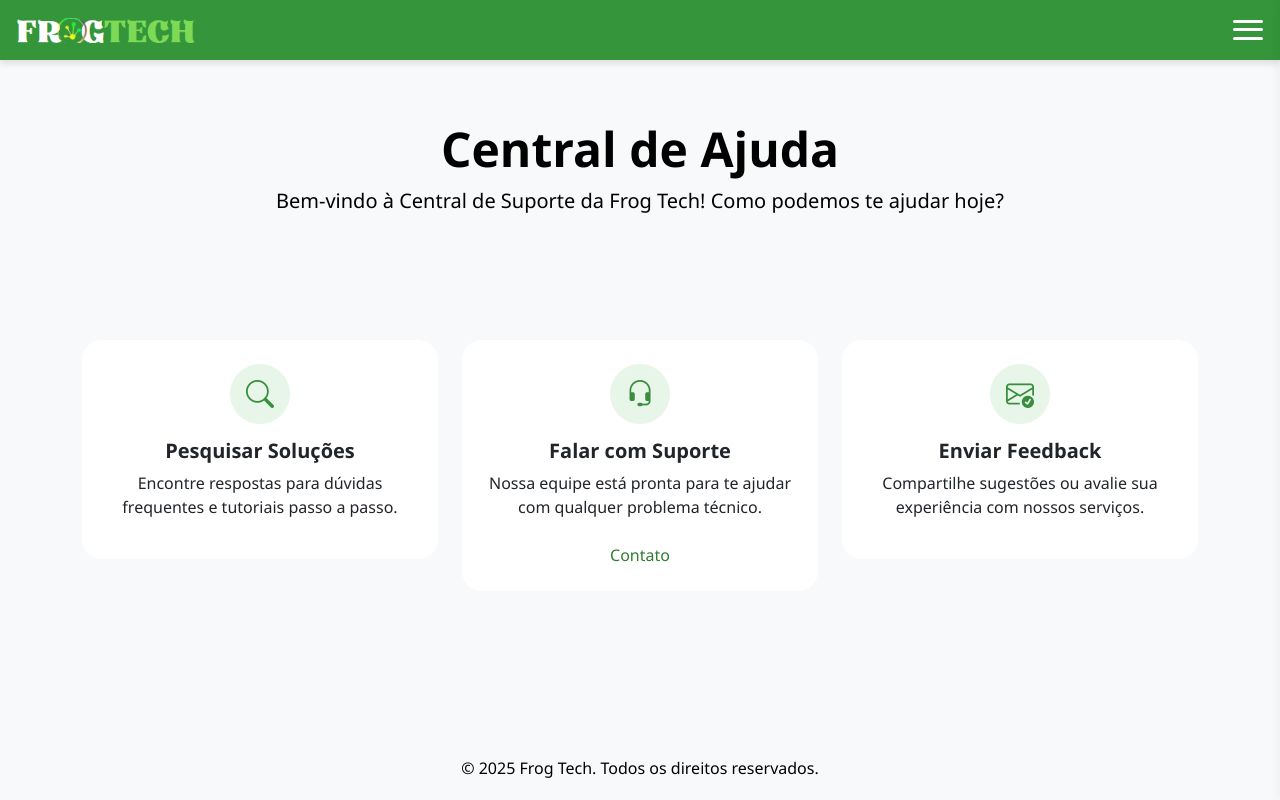
After one commit to FeJoestar18/Projeto-3-semestre-Curso-CC, a PHP site: page /Projeto-3-semestre-Curso-CC/pages-usuario/ajuda.php in a window 1280 px wide. The commit adds this page. Run offline with PHP 8.4, Linux system fonts and the light colour scheme; the visitor is signed in with stand-in values (Sample User, id 1).

Commit message:
Remove página de ajuda antiga e adiciona nova página de ajuda com estilos CSS. Atualiza links de navegação para a nova página de ajuda em várias seções do site.

```diff
--- /dev/null
+++ b/FROG-TECH/css/css-usuarios/ajuda.css
@@ -0,0 +1,36 @@
+body {
+      background-color: #f8f9fa;
+      font-family: 'Segoe UI', sans-serif;
+      padding-top: 60px;
+    }
+
+    .hero {
+      color: rgb(0, 0, 0);
+      padding: 60px 20px;
+      text-align: center;
+      border-radius: 0 0 40px 40px;
+    }
+
+    .card-help {
+      transition: all 0.3s ease-in-out;
+      border: none;
+      border-radius: 20px;
+    }
+
+    .card-help:hover {
+      transform: translateY(-5px);
+      box-shadow: 0 0 20px rgba(0,0,0,0.1);
+    }
+
+    .icon-box {
+      width: 60px;
+      height: 60px;
+      background-color: #e8f5e9;
+      border-radius: 50%;
+      display: flex;
+      align-items: center;
+      justify-content: center;
+      margin: 0 auto 15px;
+      color: #388e3c;
+      font-size: 28px;
+    }
--- a/FROG-TECH/pages-usuario/Tela-home-usuario.php
+++ b/FROG-TECH/pages-usuario/Tela-home-usuario.php
@@ -76,7 +76,7 @@ if (isset($_SESSION['user_id']) && isset($_SESSION['role_id']) && $_SESSION['rol
     </div>
 
     <div class="floating-button" title="Pagina de Ajuda Usuário">
-        <a href="../pages-usuario/ajudaUsuario.php" target="_blank">
+        <a href="../pages-usuario/ajuda.php" target="_blank">
             <img src="<?= BASE_URL ?>img/logo/FrogTech-logo.png" alt="Frog Tech Logo" width="40">
         </a>
     </div>
--- /dev/null
+++ b/FROG-TECH/pages-usuario/ajuda.php
@@ -0,0 +1,102 @@
+<?php
+
+session_start();
+include("../Controller/protect.php");
+include("../Controller/Conect/conecao.php");
+include_once('../Controller/Conect/config-url.php');
+include_once('../Controller/func/exibir-modal-verificar-role_id.php');
+
+if (isset($_SESSION['user_id']) && isset($_SESSION['role_id']) && $_SESSION['role_id'] === 3) {
+
+} else {
+    $imgUrl = BASE_URL . "/img/Modal-Error.png";
+    exibirModal($imgUrl);
+    exit;
+}
+
+?>
+<!DOCTYPE html>
+<html lang="pt-br">
+<head>
+  <meta charset="UTF-8">
+  <meta name="viewport" content="width=device-width, initial-scale=1">
+  <title>Central de Ajuda - Frog Tech</title>
+  <link href="https://cdn.jsdelivr.net/npm/bootstrap@5.3.3/dist/css/bootstrap.min.css" rel="stylesheet">
+  <link href="https://cdn.jsdelivr.net/npm/bootstrap-icons@1.10.5/font/bootstrap-icons.css" rel="stylesheet">
+
+  <style>
+
+  </style>
+<link rel="stylesheet" href="<?= BASE_URL ?>/css/css-usuarios/ajuda.css">
+    <link rel="stylesheet" href="<?= BASE_URL ?>/css/layouts/header.css">
+    <link rel="stylesheet" href="<?= BASE_URL ?>/css/layouts/footer2.css">
+    <link rel="stylesheet" href="<?= BASE_URL ?>/css/layouts/Nav-Bar.css">
+</head>
+<body>
+    <header>
+        <div class="logo">
+            <img src="<?= BASE_URL ?>img/logo/LogoHeader.png" alt="Frog Tech Logo">
+        </div>
+        <div class="menu-icon" id="menuIcon">
+            <div class="bar"></div>
+            <div class="bar"></div>
+            <div class="bar"></div>
+        </div>
+    </header>
+
+    <div class="sidebar" id="sidebarMenu">
+        <ul>
+          <li><a href="<?= BASE_URL ?>pages-usuario/Tela-home-usuario.php">Home</a></li>
+            <li><a href="<?= BASE_URL ?>pages-usuario/loja/loja.php">Loja</a></li>
+            <li><a href="<?= BASE_URL ?>pages-usuario/loja/carrinho.php">Carrinho de Compras</a></li>
+            <li><a href="<?= BASE_URL ?>pages-usuario/usuario-pages/pagina-usuario.php">Perfil de Usuário</a></li>
+            <li><a href="<?= BASE_URL ?>Controller/logout.php" class="logout">Sair</a></li>
+        </ul>
+    </div>
+
+    <div class="overlay" id="overlay"></div>
+
+  <section class="hero">
+    <h1 class="display-5 fw-bold">Central de Ajuda</h1>
+    <p class="lead">Bem-vindo à Central de Suporte da Frog Tech! Como podemos te ajudar hoje?</p>
+  </section>
+
+  <div class="container py-5">
+    <div class="row g-4">
+      <div class="col-md-4">
+        <div class="card card-help text-center p-4">
+          <div class="icon-box"><i class="bi bi-search"></i></div>
+          <h5 class="fw-bold">Pesquisar Soluções</h5>
+          <p>Encontre respostas para dúvidas frequentes e tutoriais passo a passo.</p>
+        </div>
+      </div>
+      <div class="col-md-4">
+        <div class="card card-help text-center p-4">
+          <div class="icon-box"><i class="bi bi-headset"></i></div>
+          <h5 class="fw-bold">Falar com Suporte</h5>
+          <p>Nossa equipe está pronta para te ajudar com qualquer problema técnico.</p>
+          <a href="<?= BASE_URL ?>pages-usuario/fale-conosco-user/fale-conosco-user.php" class="mt-2 d-inline-block" style="color: #2E7D32; text-decoration: none;">
+            Contato
+          </a>
+        </div>
+      </div>
+      <div class="col-md-4">
+        <div class="card card-help text-center p-4">
+          <div class="icon-box"><i class="bi bi-envelope-check"></i></div>
+          <h5 class="fw-bold">Enviar Feedback</h5>
+          <p>Compartilhe sugestões ou avalie sua experiência com nossos serviços.</p>
+        </div>
+      </div>
+    </div>
+  </div>
+
+<footer>
+        <div class="footer-content">
+            <p>&copy; 2025 Frog Tech. Todos os direitos reservados.</p>
+        </div>
+    </footer>
+
+  <script src="../js/Nav-Bar.js"></script>
+  <script src="https://cdn.jsdelivr.net/npm/bootstrap@5.3.3/dist/js/bootstrap.bundle.min.js"></script>
+</body>
+</html>
--- a/FROG-TECH/pages-usuario/fale-conosco-user/fale-conosco-user.php
+++ b/FROG-TECH/pages-usuario/fale-conosco-user/fale-conosco-user.php
@@ -86,6 +86,12 @@ $questions = $stmt->fetchAll(PDO::FETCH_ASSOC);
         </ul>
     </div>
 
+<div class="floating-button" title="Pagina de Ajuda Usuário">
+        <a href="<?= BASE_URL ?>pages-usuario/ajuda.php" target="_blank">
+            <img src="<?= BASE_URL ?>img/logo/FrogTech-logo.png" alt="Frog Tech Logo" width="40">
+        </a>
+    </div>
+
     <footer>
         <p>&copy; 2025 Frog Tech. Todos os direitos reservados.</p>
     </footer>
--- a/FROG-TECH/pages-usuario/loja/carrinho.php
+++ b/FROG-TECH/pages-usuario/loja/carrinho.php
@@ -58,7 +58,7 @@ $total = 0;
 <div class="overlay" id="overlay"></div>
 
 <div class="floating-button" title="Pagina de Ajuda Usuário">
-        <a href="../paginas_cadastros/ajudaUsuario.php" target="_blank">
+        <a href="<?= BASE_URL ?>pages-usuario/ajuda.php" target="_blank">
             <img src="<?= BASE_URL ?>img/logo/FrogTech-logo.png" alt="Frog Tech Logo" width="40">
         </a>
     </div>
--- a/FROG-TECH/pages-usuario/loja/loja.php
+++ b/FROG-TECH/pages-usuario/loja/loja.php
@@ -80,7 +80,7 @@ include_once('../../Controller/lojaRequest.php');
     </div>
 
     <div class="floating-button" title="Pagina de Ajuda Usuário">
-        <a href="../paginas_cadastros/ajudaUsuario.php" target="_blank">
+        <a href="<?= BASE_URL ?>pages-usuario/ajuda.php" target="_blank">
             <img src="<?= BASE_URL ?>img/logo/FrogTech-logo.png" alt="Frog Tech Logo" width="40">
         </a>
     </div>
--- a/FROG-TECH/pages-usuario/loja/produto.php
+++ b/FROG-TECH/pages-usuario/loja/produto.php
@@ -95,7 +95,7 @@ if (isset($_GET['id']) && is_numeric($_GET['id'])) {
 </div>
 
 <div class="floating-button" title="Pagina de Ajuda Usuário">
-        <a href="../paginas_cadastros/ajudaUsuario.php" target="_blank">
+        <a href="<?= BASE_URL ?>pages-usuario/ajuda.php" target="_blank">
             <img src="<?= BASE_URL ?>img/logo/FrogTech-logo.png" alt="Frog Tech Logo" width="40">
         </a>
     </div>
--- a/FROG-TECH/pages-usuario/usuario-pages/pagina-usuario.php
+++ b/FROG-TECH/pages-usuario/usuario-pages/pagina-usuario.php
@@ -78,7 +78,7 @@ include(__DIR__ . "/../../Controller/PaginaUserRequest.php");
 </div>
 
 <div class="floating-button" title="Pagina de Ajuda Usuário">
-        <a href="../paginas_cadastros/ajudaUsuario.php" target="_blank">
+        <a href="<?= BASE_URL ?>pages-usuario/ajuda.php" target="_blank">
             <img src="<?= BASE_URL ?>img/logo/FrogTech-logo.png" alt="Frog Tech Logo" width="40">
         </a>
     </div>
```
Also changed, not shown: FROG-TECH/ajuda.php (deleted, +0 -180 lines).
